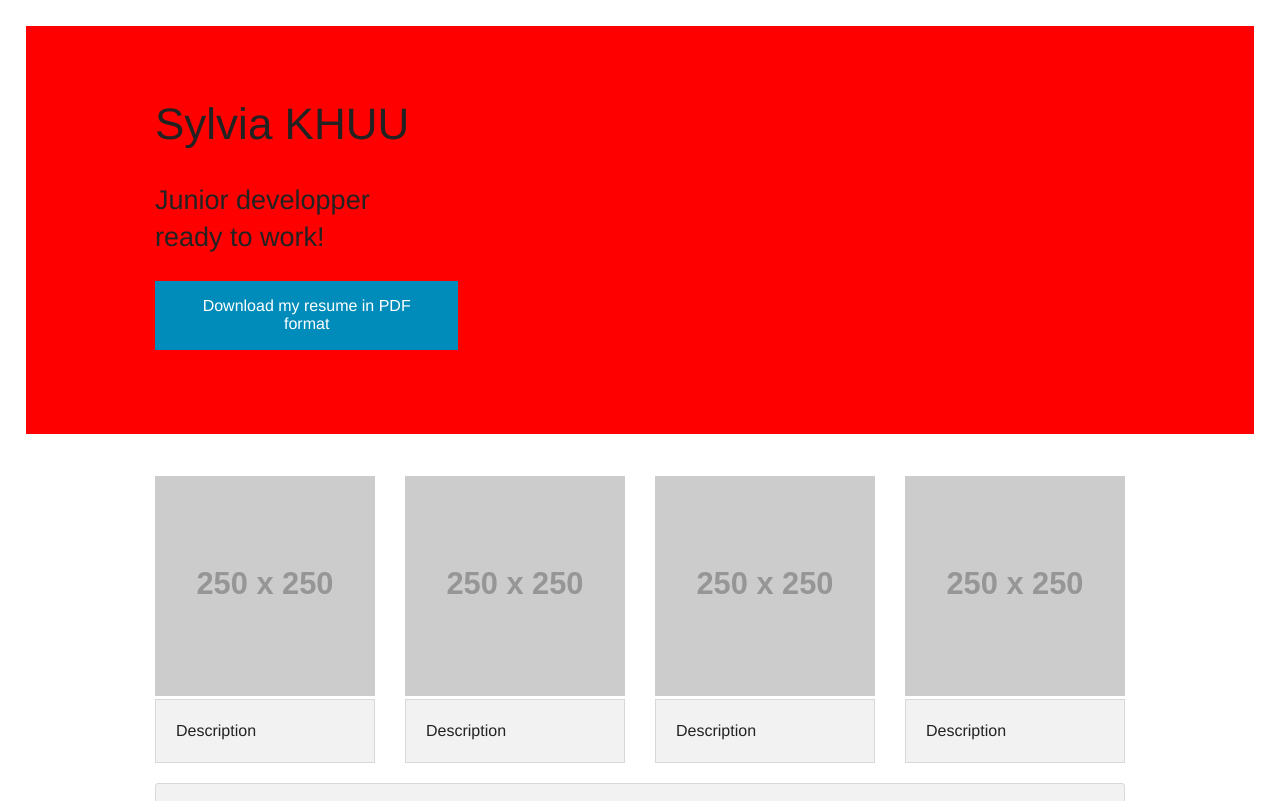
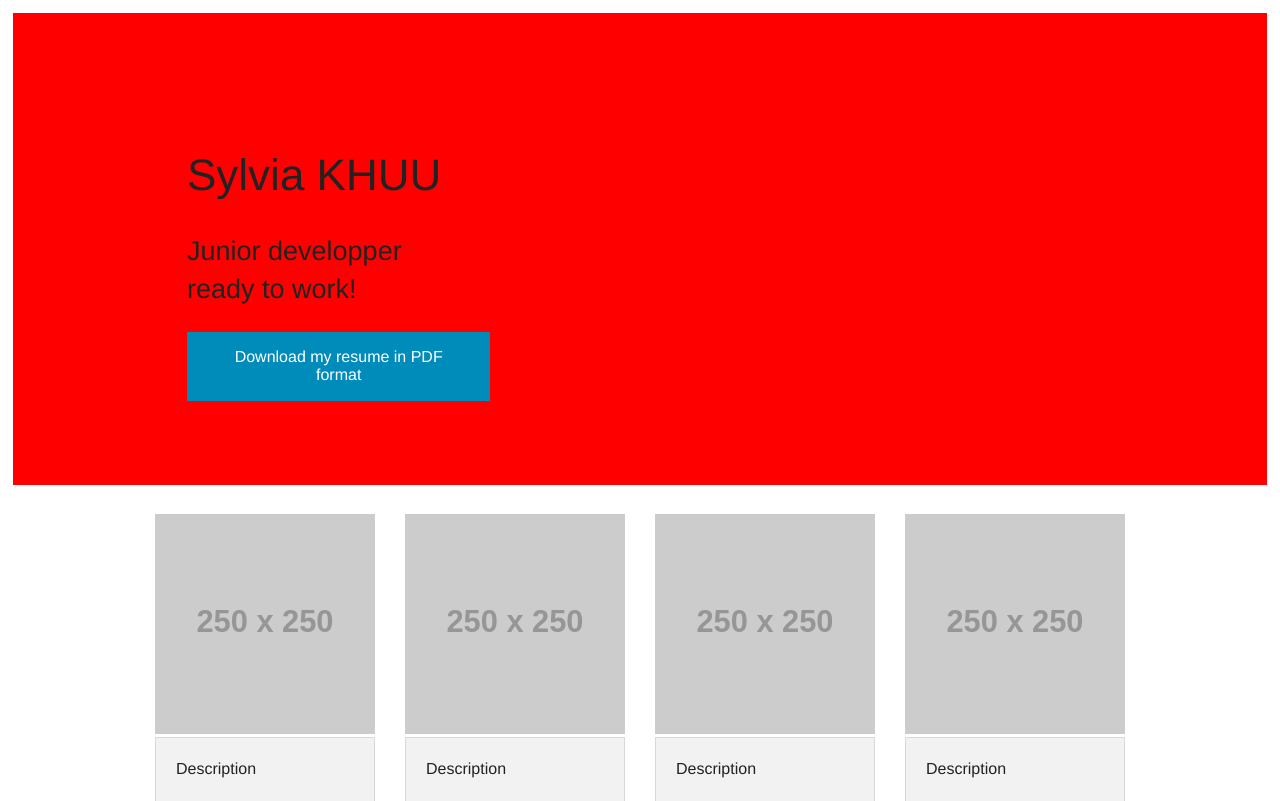
Before and after one commit to p00ps/p00ps.github.io, a PHP site: page / in a window 1280 px wide. Shown: the part 45-846 px from the top of the page. Run offline with PHP 8.4, Linux system fonts and the light colour scheme; grey boxes labelled with a size stand in for pictures from a placeholder-image service; some libraries are stand-ins or nearby versions.

Commit message:
placement section homepage + button

```diff
--- a/css/addson.css
+++ b/css/addson.css
@@ -1,12 +1,11 @@
 .featured-button{
-	bottom: 1%;
 	margin-left:auto;
 	margin-right: auto;
-	position:absolute;
+
 }
 
 #homepage-welcome{
-	margin:2% 2% 2% 2%;
-	padding: 5% 5% 5% 5%;
+	margin: 1% 1% 1% 1%;
+	padding: 10% 5% 5% 10%;
 	background-color: red;
 }
```
